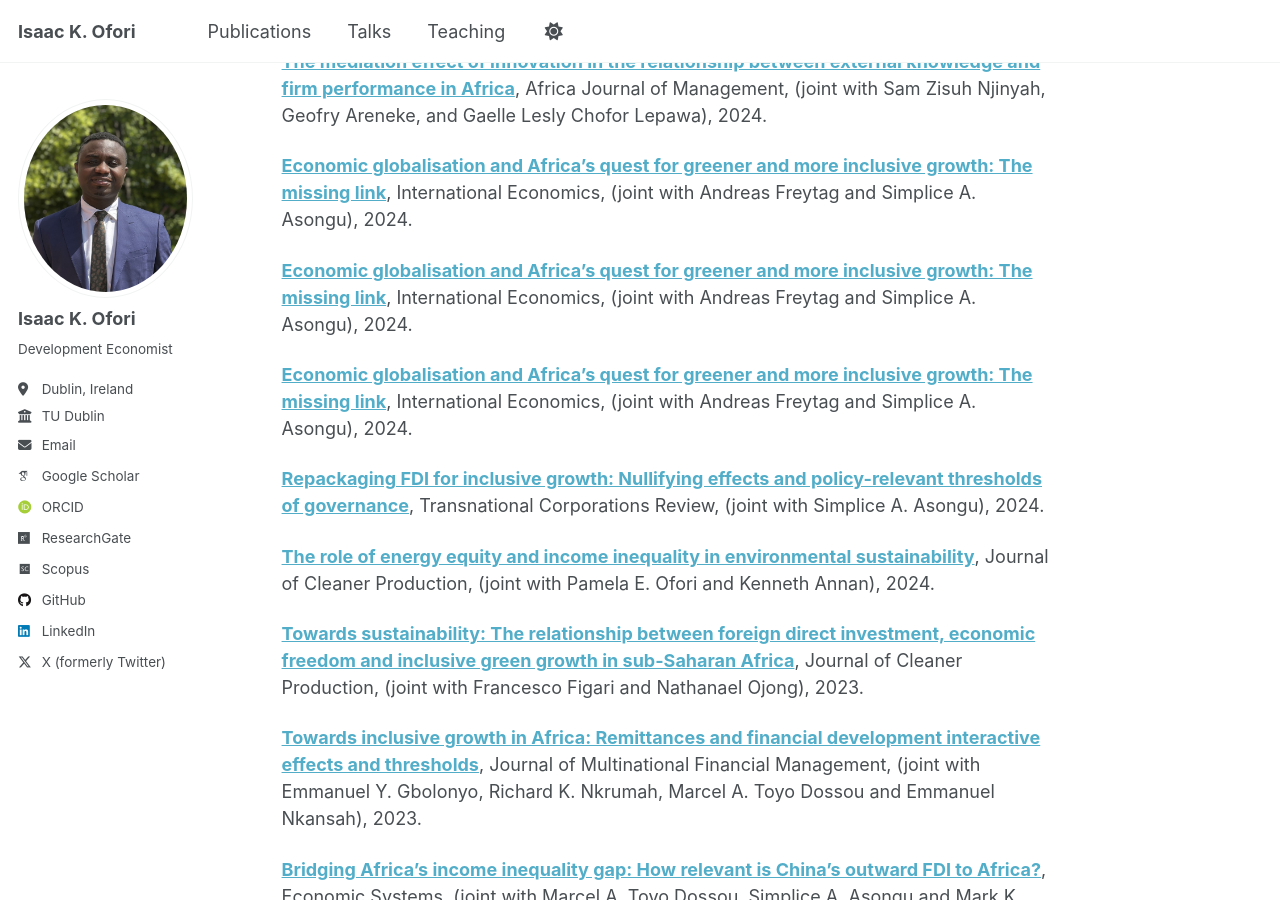
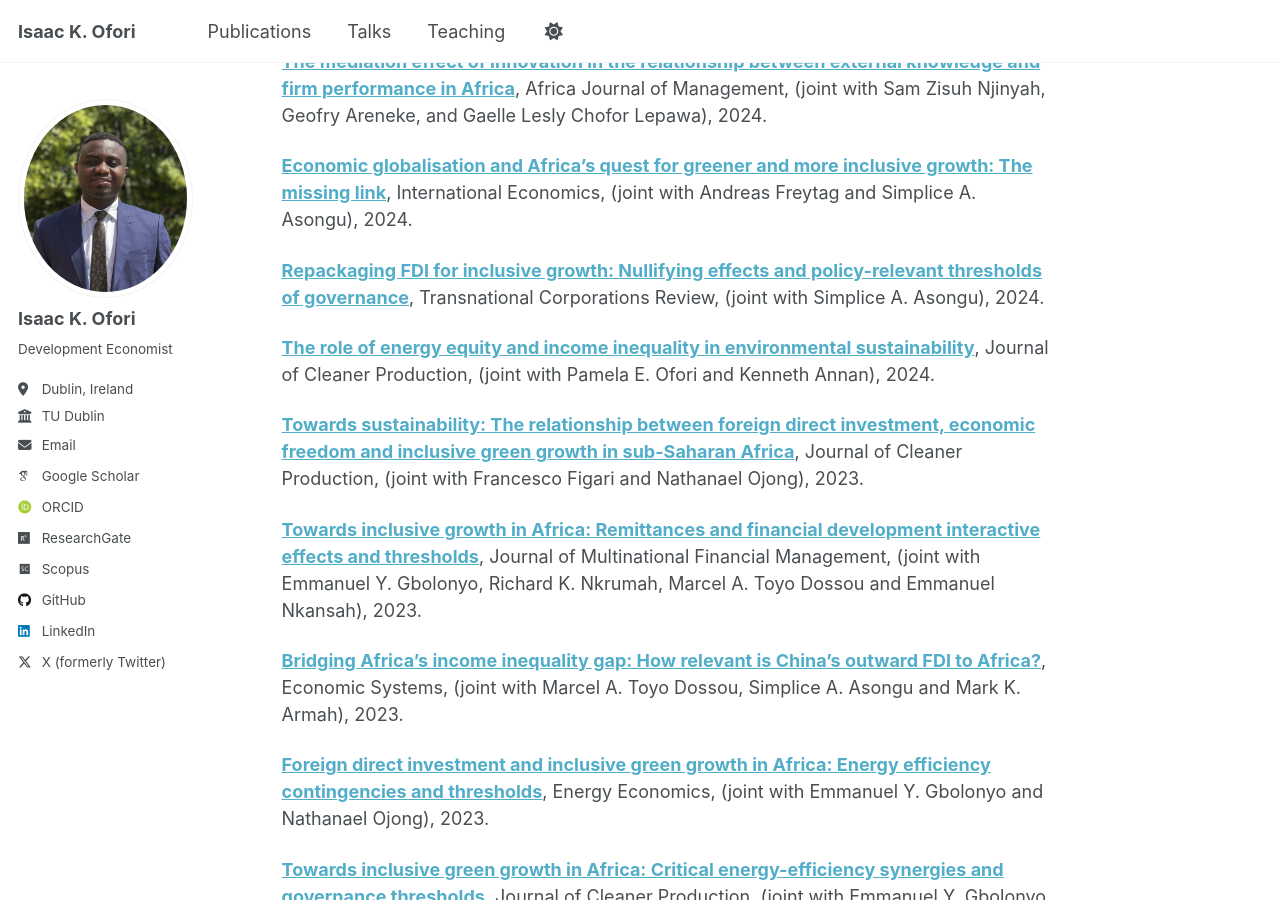
Before and after one commit to ikofori/ikofori.github.io, a Jekyll site: the page built from _pages/research.md, in a window 1280 px wide and 900 px high, scrolled down 509 px. Built offline with Jekyll 4.4.1, drawn with Linux system fonts in a browser that asks for light colours; some web fonts are replaced; a script that is not in the unit is left out; some of the changed text lies outside the part shown.

Commit message:
Update research.md

```diff
--- a/_pages/research.md
+++ b/_pages/research.md
@@ -18,10 +18,6 @@ permalink: /research/
 **[Foreign Aid, Infrastructure, and the Inclusive Growth Agenda in Sub-Saharan Africa](https://doi.org/10.1111/grow.70004)**, Growth and Change, (joint with Nathanael Ojong and Emmanuel Y. Gbolonyo), 2024. <br/>
 
 **[The mediation effect of innovation in the relationship between external knowledge and firm performance in Africa](https://doi.org/10.1080/23322373.2024.2375948)**, Africa Journal of Management, (joint with Sam Zisuh Njinyah, Geofry Areneke, and Gaelle Lesly Chofor Lepawa), 2024. <br/>
-
-**[Economic globalisation and Africa's quest for greener and more inclusive growth: The missing link](https://doi.org/10.1016/j.inteco.2024.100509)**, International Economics, (joint with Andreas Freytag and Simplice A. Asongu), 2024. <br/>
-
-**[Economic globalisation and Africa's quest for greener and more inclusive growth: The missing link](https://doi.org/10.1016/j.tncr.2024.200056)**, International Economics, (joint with Andreas Freytag and Simplice A. Asongu), 2024. <br/>
 
 **[Economic globalisation and Africa's quest for greener and more inclusive growth: The missing link](https://doi.org/10.1016/j.inteco.2024.100509)**, International Economics, (joint with Andreas Freytag and Simplice A. Asongu), 2024. <br/>
 
@@ -53,7 +49,7 @@ permalink: /research/
 
 **[hat really drives economic growth in sub-Saharan Africa? Evidence from the lasso regularization and inferential techniques](https://doi.org/10.1016/j.resglo.2022.100084)**, Journal of the Knowledge Economy, (joint with Camara Obeng and Simplice A. Asongu), 2021. <br/>
 
-**[What drives financial sector development in Africa? Insights from machine learning]([https://doi.org/10.1016/j.tele.2022.101857](https://doi.org/10.1080/08839514.2021.1999597)**, Applied Artificial Intelligence, (joint with Pamela E. Ofori and Christopher Quaidoo), 2021. <br/>
+**[What drives financial sector development in Africa? Insights from machine learning](https://doi.org/10.1080/08839514.2021.1999597)**, Applied Artificial Intelligence, (joint with Pamela E. Ofori and Christopher Quaidoo), 2021. <br/>
 
 **[Addressing the severity and intensity of poverty in Sub-Saharan Africa: how relevant is the ICT and financial development pathway?](https://doi.org/10.1016/j.heliyon.2021.e08156)**,  Heliyon, (joint with Pamela E. Ofori, Isaac Kwesi Ofori, Mark Kojo Armah and Francis Taale,), 2021. <br/>
 
```
